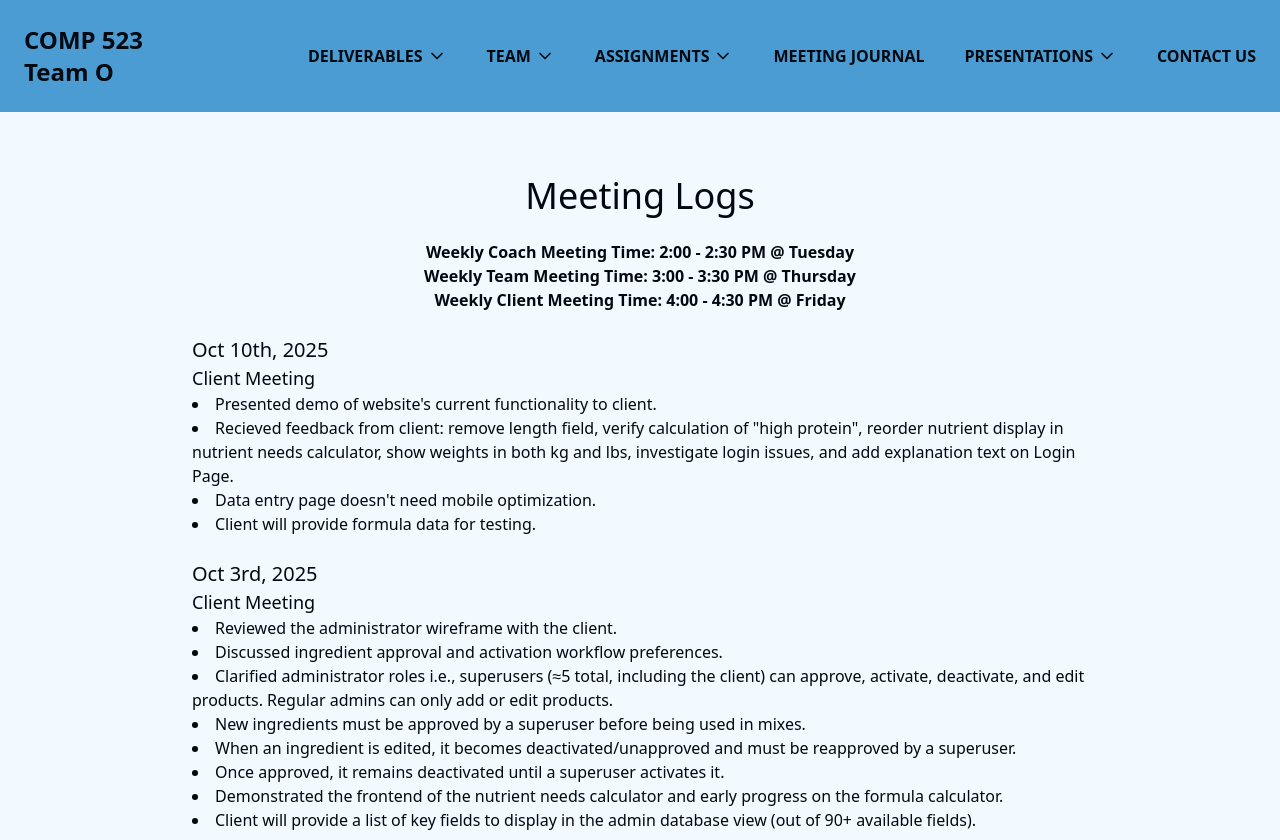
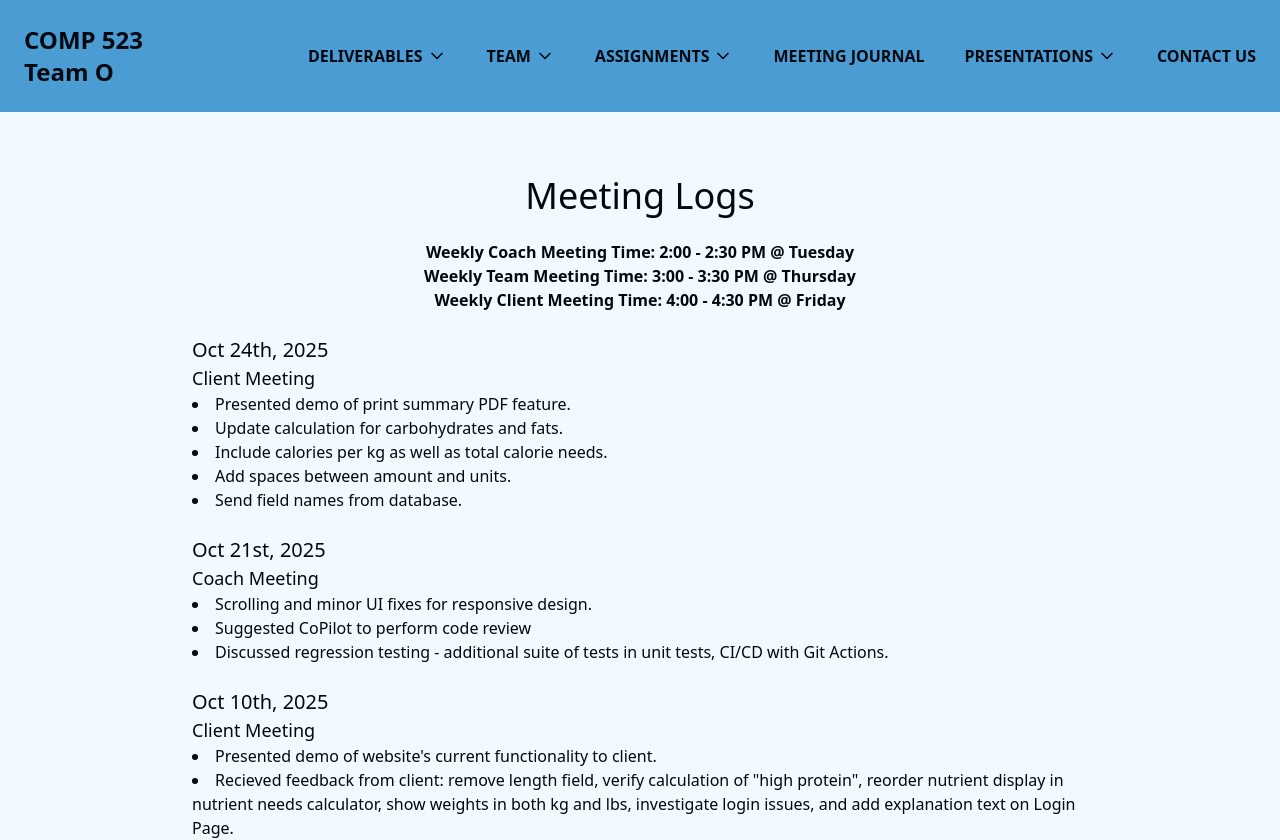
Before and after one commit to ethanbonsall/COMP-523-O, a Next.js app in the folder web/: page /journal in a window 1280 px wide. Shown: the top 840 px of the page. Built offline with nearby package versions, Linux system fonts and the light colour scheme.

Commit message:
updated with meeting log

```diff
--- a/web/pages/apples.tsx
+++ b/web/pages/apples.tsx
@@ -17,7 +17,7 @@ const Apples = () => {
             APPLES Reflection
             </h1>
 
-          </section>
+        </section>
           <section className="bg-white shadow-lg rounded-2xl p-6 md:p-10 space-y-6">
                 <p><b>Prompt:</b> As part of the service-learning component of this course, you are to identify what the goals and values of your project are. Clearly, not all of the projects are out to solve world hunger but they are all meeting some population&apos;s needs. Identify the need that you are meeting. Explain the importance of this need and how the work that you are doing will impact it.</p>
                 <p><b>Response:</b> Pediatric dieticians play an essential role in supporting the healthy growth and development of children. However, a large portion of their time and energy is often spent performing manual calculations to determine nutritional needs, searching through multiple resources to find information on different formulas, and comparing the amount of each nutrient in a formula mix to the ideal amounts for a patient. This process is both time-consuming and mentally taxing, contributing to burnout among dieticians who could otherwise devote that energy to direct patient care. </p>
--- a/web/pages/journal.tsx
+++ b/web/pages/journal.tsx
@@ -18,6 +18,24 @@ const Journal = () => {
         <p>
           <b>Weekly Client Meeting Time: 4:00 - 4:30 PM @ Friday</b>
         </p>
+        <br></br>
+        <div className="container mx-auto px-[15%]">
+          <p className="text-xl"> Oct 24th, 2025 </p>
+          <p className="text-lg"> Client Meeting </p>
+          <li>Presented demo of print summary PDF feature.</li>
+          <li>Update calculation for carbohydrates and fats.</li>
+          <li>Include calories per kg as well as total calorie needs.</li>
+          <li>Add spaces between amount and units.</li>
+          <li>Send field names from database.</li>
+        </div>
+        <br></br>
+        <div className="container mx-auto px-[15%]">
+          <p className="text-xl"> Oct 21st, 2025 </p>
+          <p className="text-lg"> Coach Meeting </p>
+          <li>Scrolling and minor UI fixes for responsive design.</li>
+          <li>Suggested CoPilot to perform code review</li>
+          <li>Discussed regression testing - additional suite of tests in unit tests, CI/CD with Git Actions.</li>
+        </div>
         <br></br>
         <div className="container mx-auto px-[15%]">
           <p className="text-xl"> Oct 10th, 2025 </p>
```
